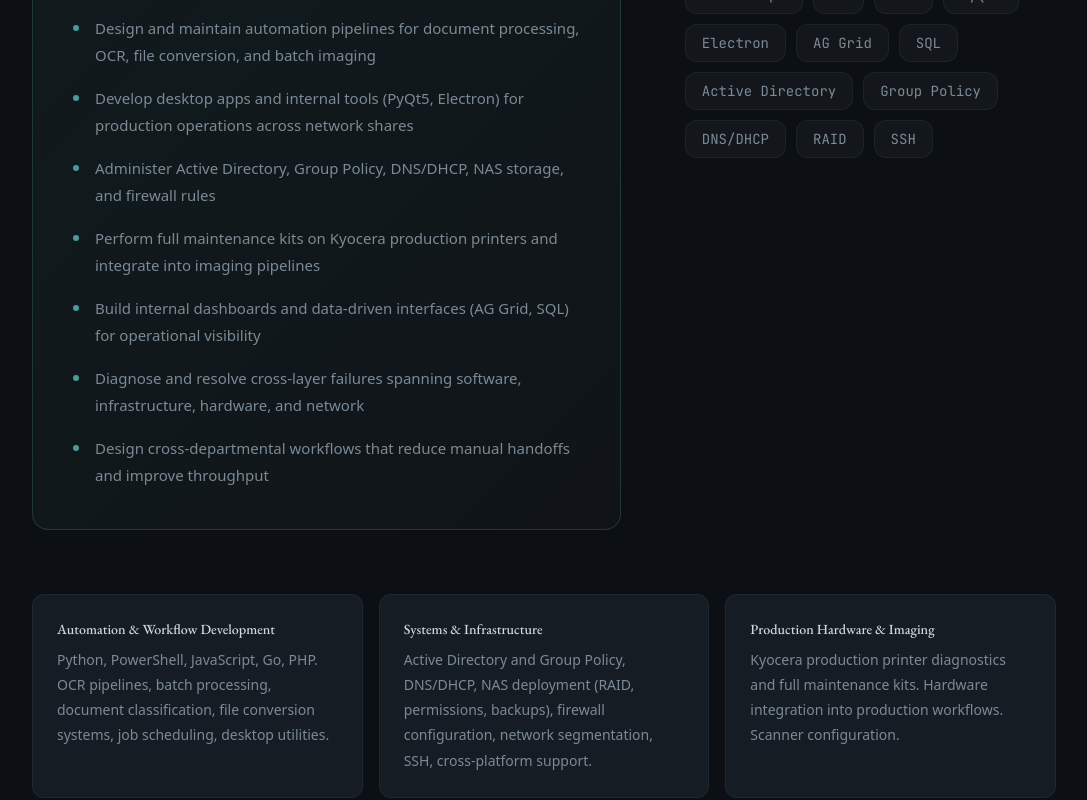
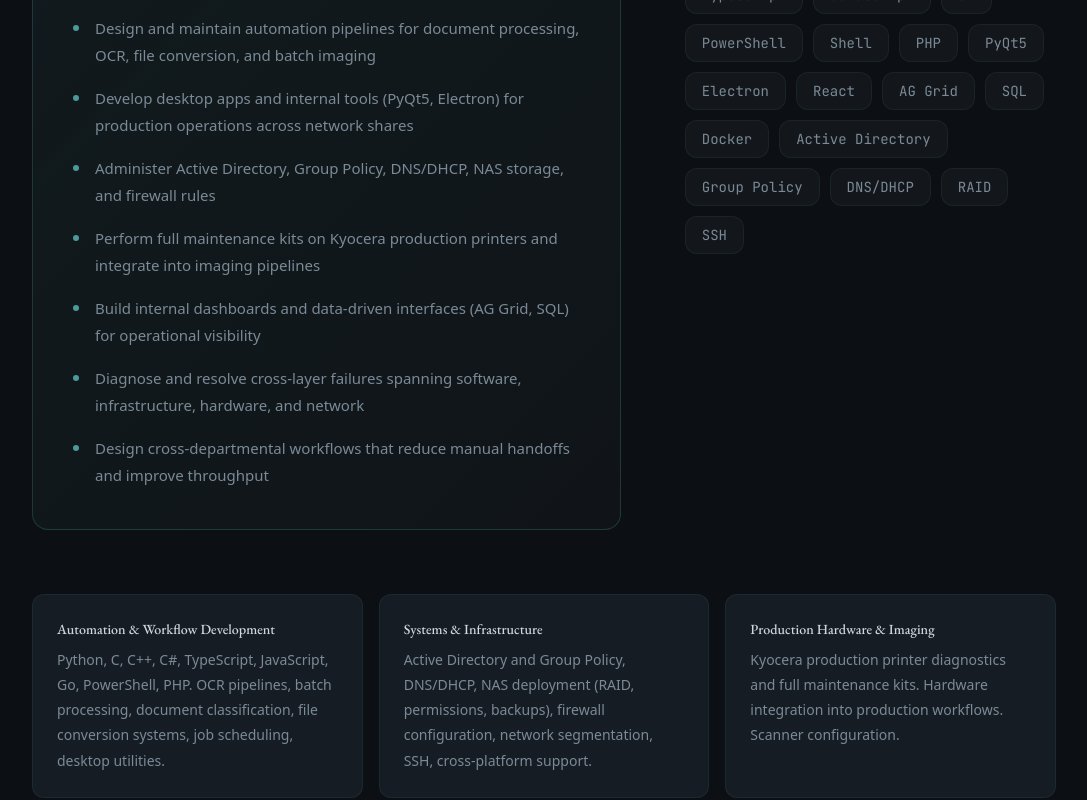
Before and after one commit to nathannncurtis/nathancurtis.to, a React (Vite) app: page / in a window 1280 px wide. Shown: the part 3340-4140 px from the top of the page, without its empty margins (96-1183 px from the left). Built offline with nearby package versions, Linux system fonts and the light colour scheme; a web font is replaced by a local one.

Commit message:
Update technologies list with C++, C#, TypeScript, Shell, React, Docker

```diff
--- a/src/sections/Resume.tsx
+++ b/src/sections/Resume.tsx
@@ -2,15 +2,16 @@ import { useState } from "react";
 import { motion } from "motion/react";
 
 const skills = [
-  "Python", "C", "PowerShell", "JavaScript", "Go", "PHP", "PyQt5",
-  "Electron", "AG Grid", "SQL", "Active Directory", "Group Policy",
+  "Python", "C", "C++", "C#", "TypeScript", "JavaScript", "Go",
+  "PowerShell", "Shell", "PHP", "PyQt5", "Electron", "React",
+  "AG Grid", "SQL", "Docker", "Active Directory", "Group Policy",
   "DNS/DHCP", "RAID", "SSH",
 ];
 
 const domains = [
   {
     title: "Automation & Workflow Development",
-    desc: "Python, PowerShell, JavaScript, Go, PHP. OCR pipelines, batch processing, document classification, file conversion systems, job scheduling, desktop utilities.",
+    desc: "Python, C, C++, C#, TypeScript, JavaScript, Go, PowerShell, PHP. OCR pipelines, batch processing, document classification, file conversion systems, job scheduling, desktop utilities.",
   },
   {
     title: "Systems & Infrastructure",
```
